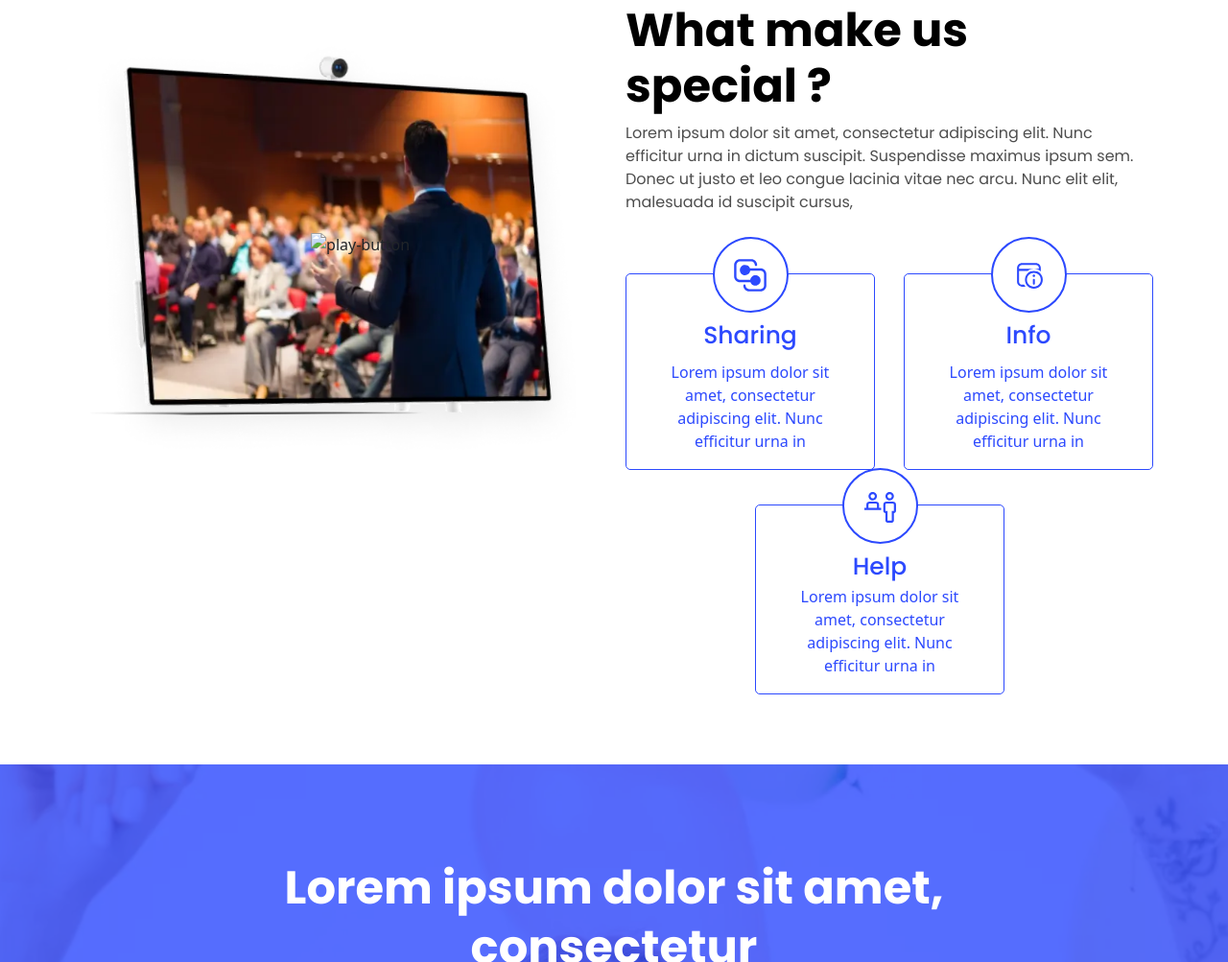
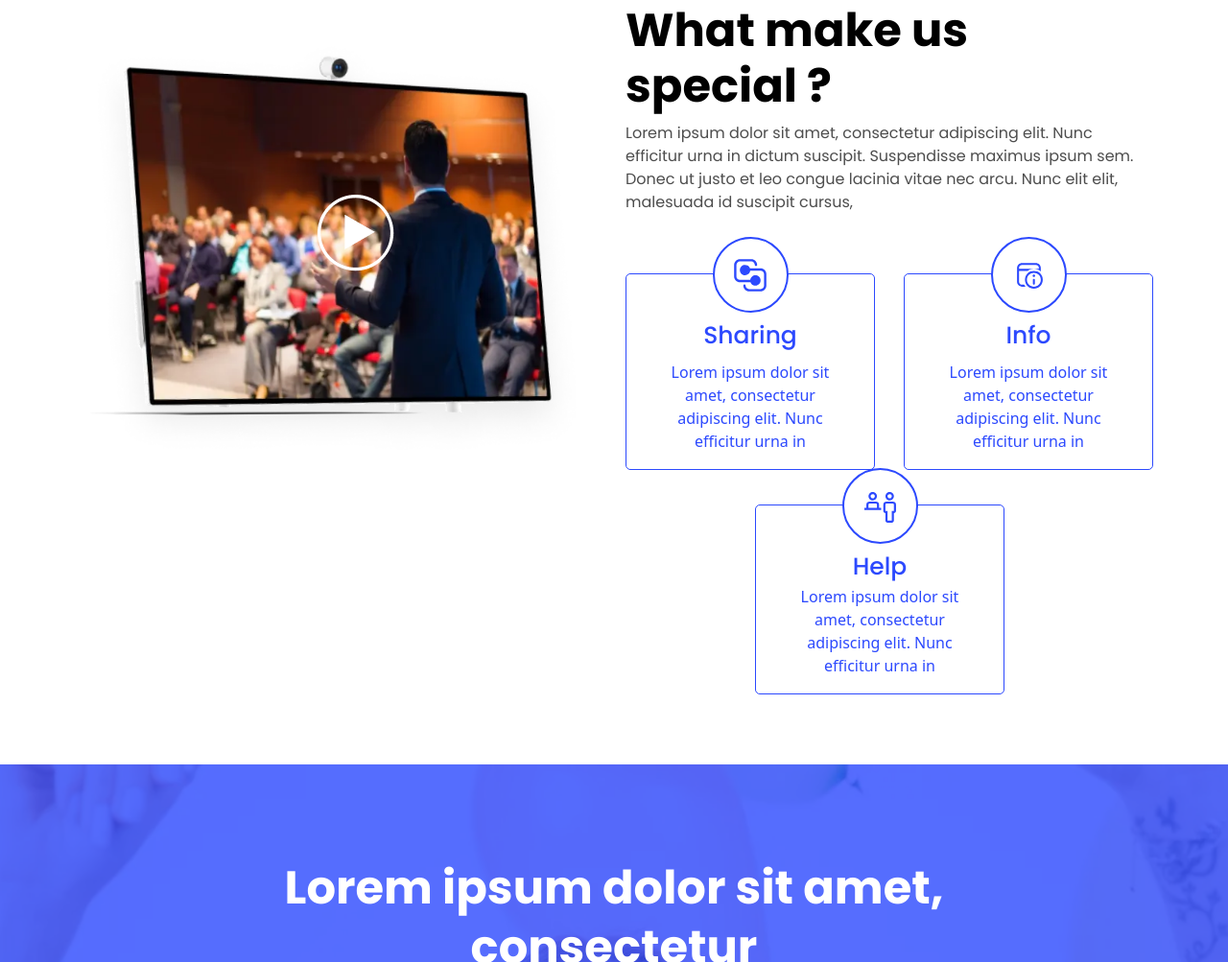
Before and after one commit to Pranavthakur547/Events-Free-Home-Page, a plain HTML site: page index.html in a window 1280 px wide. Shown: the part 1006-2009 px from the top of the page at 96% size. Drawn offline with nearby package versions, Linux system fonts and the light colour scheme; files whose address does not match are found by name.

Commit message:
adding play button img

```diff
--- a/index.html
+++ b/index.html
@@ -161,7 +161,7 @@
                     <div class="lcd-img position-relative">
                         <img width="100%" src="/assets/images/png/lcd-img.webp" alt="lcd-img">
                         <div class="play-btn">
-                            <img width="100%" src="/assets/images/PNG-1/play-btn.webp" alt="play-button">
+                            <img width="100%" src="/assets/images/png/play-btn.webp" alt="play-button">
                         </div>
                     </div>
                 </div>
```
